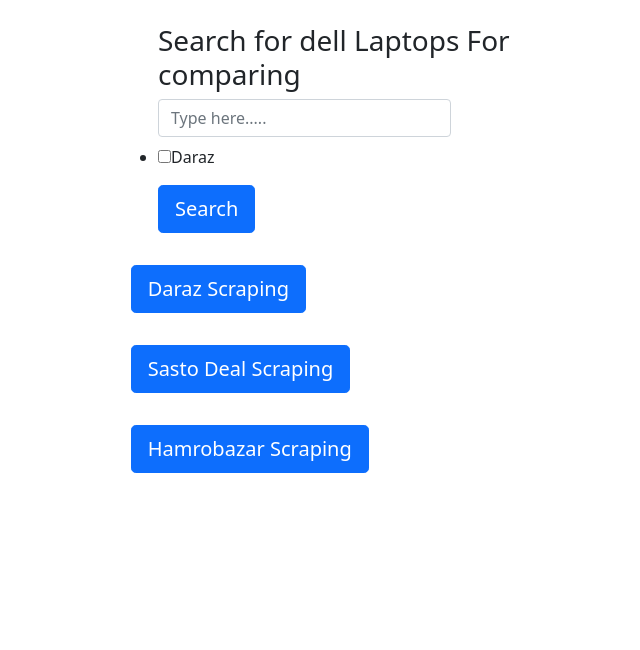
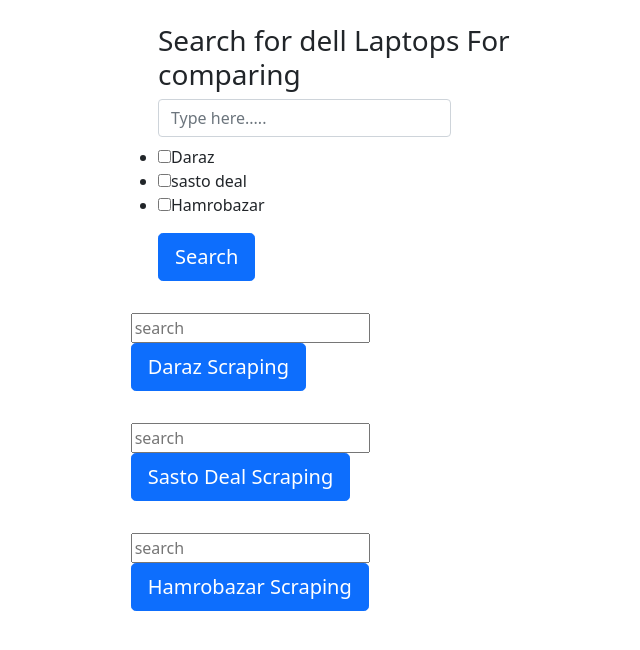
Before and after one commit to aayush9998/Scraping, a Django app: page /scrape in a window 1280 px wide. Shown: the part 56-706 px from the top of the page, without its empty margins (304-944 px from the left). Run offline with Django 3.2, Linux system fonts and the light colour scheme.

Commit message:
can scrape from searching in daraz and sastodeal

```diff
--- a/todo/templates/base.html
+++ b/todo/templates/base.html
@@ -26,8 +26,8 @@
                 </div>
                 <ul>
                     <li><input type="checkbox" name="darazcheck">Daraz</li>
-<!--                    <li><input type="checkbox" name="sastodealcheck">sasto deal</li>-->
-<!--                    <li><input type="checkbox" name="hamrobazarcheck">Hamrobazar</li>-->
+                    <li><input type="checkbox" name="sastodealcheck">sasto deal</li>
+                    <li><input type="checkbox" name="hamrobazarcheck">Hamrobazar</li>
                 </ul>
                 <div class="col-2">
                     <button type="submit" class="btn btn-lg btn-primary mb-2">Search</button>
--- a/todo/templates/scrape.html
+++ b/todo/templates/scrape.html
@@ -10,6 +10,7 @@
 <!--                    <input type="text" class="form-control mb-2" name ="content" id="inlineFormInputGroupUsername" placeholder="Type here.....">-->
 <!--                </div>-->
                 <div class="col">
+                     <input type="text" name="searchdaraz" placeholder="search">
                     <button type="submit" class="btn btn-lg btn-primary mb-2">Daraz Scraping</button>
                 </div>
             </form>
@@ -24,6 +25,7 @@
 <!--                    <input type="text" class="form-control mb-2" name ="content" id="inlineFormInputGroupUsername" placeholder="Type here.....">-->
 <!--                </div>-->
                 <div class="col">
+                    <input type="text" name="searchsasto" placeholder="search">
                     <button type="submit" class="btn btn-lg btn-primary mb-2">Sasto Deal Scraping</button>
                 </div>
             </form>
@@ -36,6 +38,7 @@
             <form action="{% url 'hamrobazar_item' %}" method="post" class="row col-auto align-items-center">
                 {% csrf_token %}
                 <div class="col">
+                    <input type="text" name="searchhamro" placeholder="search">
                     <button type="submit" class="btn btn-lg btn-primary mb-2">Hamrobazar Scraping</button>
                 </div>
             </form>
--- a/todo/views.py
+++ b/todo/views.py
@@ -1,8 +1,10 @@
+import requests
 from django.shortcuts import render, redirect
 from .models import Daraz, SastoDeal, Hamrobazar
 from bs4 import BeautifulSoup as soup
 from selenium import webdriver
 from . import models
+from requests.compat import quote_plus
 # Create your views here.
 
 
@@ -23,10 +25,6 @@
         if request.GET.get('model'):
             search = request.GET.get('model')
             print("search:"+ search)
-            # if request.GET.get('darazcheck') and request.GET.get('sastodealcheck') and request.GET.get('hamrobazarcheck'):
-            #     todo_items = Daraz.objects.filter(title__contains=search).order_by('price')
-            #     sasto_item = SastoDeal.objects.filter(title__contains=search).order_by('price')
-            #     hamrobazar_item= Hamrobazar.objects.filter(title__contains=search).order_by('price')
 
             if request.GET.get('darazcheck'):
                 todo_items = Daraz.objects.filter(title__contains=search)
@@ -37,29 +35,16 @@
             if request.GET.get('hamrobazarcheck'):
                 hamrobazar_item = Hamrobazar.objects.filter(title__contains=search)
 
-            # elif request.GET.get('darazcheck') and request.GET.get('sastodealcheck'):
-            #     todo_items = Daraz.objects.filter(title__contains=search).order_by('price')
-            #     sasto_item = SastoDeal.objects.filter(title__contains=search).order_by('price')
-            #
-            # elif request.GET.get('sastodealcheck') and request.GET.get('hamrobazarcheck'):
-            #     sasto_item = SastoDeal.objects.filter(title__contains=search).order_by('price')
-            #     hamrobazar_item= Hamrobazar.objects.filter(title__contains=search).order_by('price')
-            #
-            # elif request.GET.get('darazcheck') and request.GET.get('hamrobazarcheck'):
-            #     todo_items = Daraz.objects.filter(title__contains=search).order_by('price')
-            #     hamrobazar_item= Hamrobazar.objects.filter(title__contains=search).order_by('price')
-            #
-
         return render(request, 'search.html', {'todo_items': todo_items, 'sasto_item': sasto_item, 'hamrobazar_item': hamrobazar_item})
 
 def sastodeal_item(request):
     SastoDeal.objects.all().delete()
+    searchsasto= request.POST.get('searchsasto')
     # driver = webdriver.Chrome('E:\chromedriver_win32/chromedriver')
     driver = webdriver.Chrome('D:\office/chromedriver')
+    baseurl = 'https://www.sastodeal.com/catalogsearch/result/?q={}'
 
-    driver.get(
-        f'https://www.sastodeal.com/electronic/laptops/dell.html'
-    )
+    driver.get(baseurl.format(quote_plus(searchsasto)))
 
     productlink = []
     page = driver.page_source
@@ -106,9 +91,8 @@
     driver = webdriver.Chrome('D:\office/chromedriver')
     baseurl = 'https://hamrobazaar.com/'
     driver.get(
-        f'https://hamrobazaar.com/c22-computer-and-peripherals-laptops'
+        f'https://hamrobazaar.com/search.php?do_search=Search&searchword=laptops'
     )
-
     productlink = []
     page = driver.page_source
     page = driver.execute_script("return document.documentElement.outerHTML")
@@ -116,9 +100,10 @@
     pg_soup = soup(page, 'lxml')
     # print(soup)
 
-    table_datas = pg_soup.find_all('td', {'style': 'line:height:130%;'})
-    for table_data in table_datas:
-        productlink.append(baseurl + table_data.a['href'])
+    items = pg_soup.find_all('td', {'style': 'line:height:130%;'})
+    for item in items:
+        productlink.append(baseurl + item.a['href'])
+    print(productlink)
     for link in productlink:
         driver.get(link)
         page = driver.page_source
@@ -138,13 +123,13 @@
 
 def add_item(request):
     Daraz.objects.all().delete()
+    searchdaraz = request.POST.get('searchdaraz')
     # driver = webdriver.Chrome('E:\chromedriver_win32/chromedriver')
     driver = webdriver.Chrome('D:\office/chromedriver')
-    # baseurl = "https://www.daraz.com.np/"
+    baseurl = "https://www.daraz.com.np/catalog/?q={}"
     # def getlaps(page):
     for x in range(1, 3):
-        driver.get(
-            f'https://www.daraz.com.np/laptops/dell/?page={x}')
+        driver.get(baseurl.format(quote_plus(searchdaraz)))
 
         productlink = []
 
```
Also changed, not shown: db.sqlite3.
